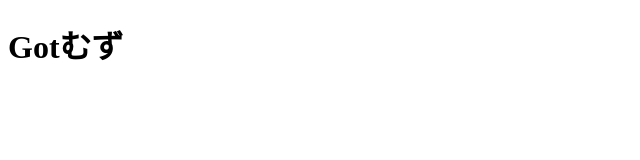
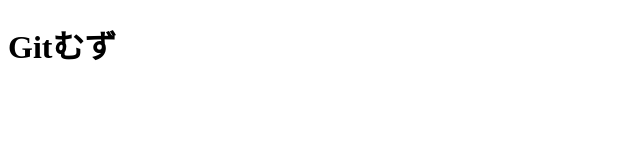
Before and after one commit to n-fujita/newcomer, a plain HTML site: page docs/index.html in a window 1280 px wide. Shown: the full height of the page, 0-640 px from the left. Drawn offline with Linux system fonts and the light colour scheme.

Commit message:
やったぜ

```diff
--- a/docs/index.html
+++ b/docs/index.html
@@ -1,7 +1,7 @@
 <!DOCTYPE html>
 <meta charset="utf-8" />
 
-<h1>Gotむず</h1>
+<h1>Gitむず</h1>
 
 <script>
 console.log("hello, newcomer");
```
